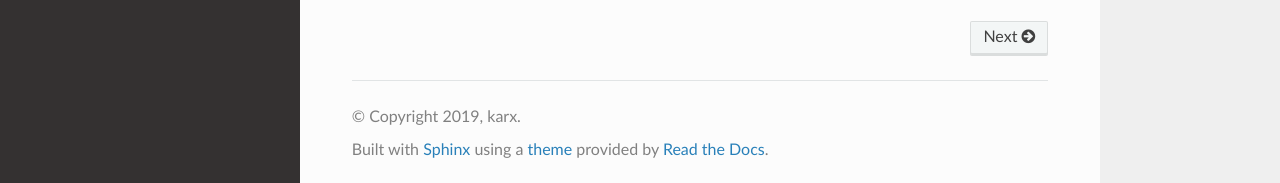
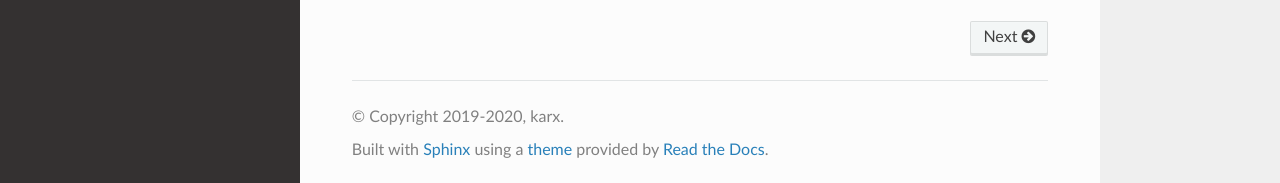
Before and after one commit to karx1/ezflags, a Sphinx documentation site: the page built from docs/source/index.rst, in a window 1280 px wide and 900 px high, scrolled down 547 px. Shown: the part 714-897 px from the top of the window. Built offline with Sphinx 7.4.7 and the Read the Docs theme 2.0.0, drawn with Linux system fonts in a browser that asks for light colours.

```diff
--- a/docs/source/conf.py
+++ b/docs/source/conf.py
@@ -43,13 +43,11 @@ sys.path.insert(0, os.path.abspath("../.."))
 # -- Project information -----------------------------------------------------
 
 project = "ezflags"
-copyright = "2019, karx"
+copyright = "2019-2020, karx"
 author = "karx"
 
 # The full version, including alpha/beta/rc tags
-release = "1.1.2"
-
-
+release = "1.3.1"
 # -- General configuration ---------------------------------------------------
 
 # Add any Sphinx extension module names here, as strings. They can be
@@ -65,7 +63,6 @@ templates_path = ["_templates"]
 # This pattern also affects html_static_path and html_extra_path.
 exclude_patterns = []
 
-
 # -- Options for HTML output -------------------------------------------------
 
 # The theme to use for HTML and HTML Help pages.  See the documentation for
```
